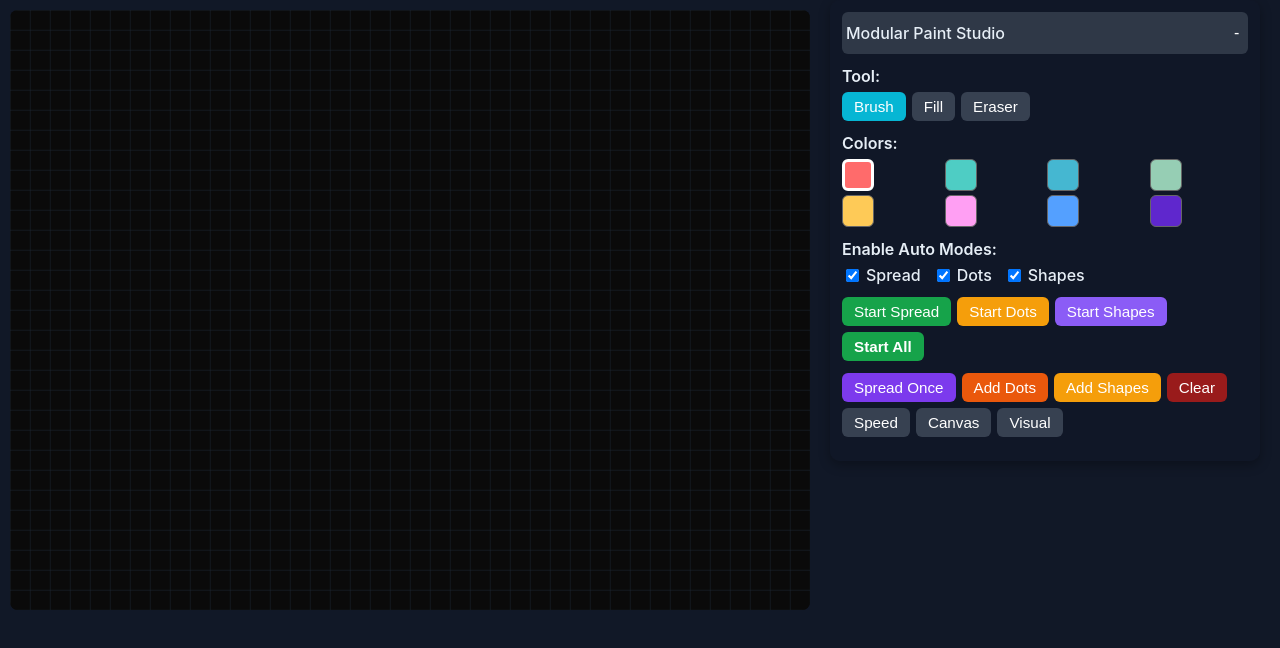
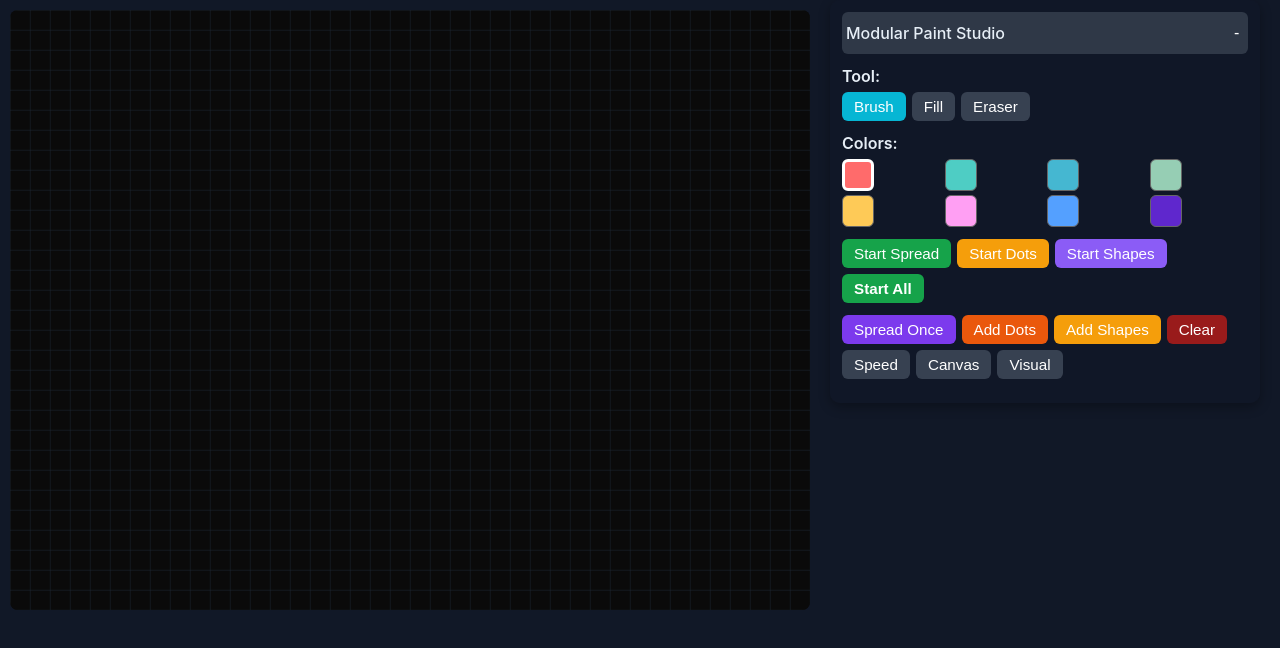
Before and after one commit to jo56/painting-with-roughness, a React (Vite) app: page / in a window 1280 px wide. Shown: the top 648 px of the page. Built offline with nearby package versions, Linux system fonts and the light colour scheme.

Commit message:
removig checkbox

```diff
--- a/src/App.tsx
+++ b/src/App.tsx
@@ -641,35 +641,7 @@ export default function ModularSettingsPaintStudio(): JSX.Element {
               </div>
             </div>
 
-            <div style={{ marginBottom: '12px' }}>
-              <label style={{ fontWeight: 600, marginBottom: '6px', display: 'block' }}>Enable Auto Modes:</label>
-              <div style={{ display: 'flex', gap: '12px', flexWrap: 'wrap' }}>
-                <label style={{ display: 'flex', alignItems: 'center', gap: '4px', fontWeight: 500 }}>
-                  <input
-                    type="checkbox"
-                    checked={autoSpreadEnabled}
-                    onChange={(e) => setAutoSpreadEnabled(e.target.checked)}
-                  />
-                  Spread
-                </label>
-                <label style={{ display: 'flex', alignItems: 'center', gap: '4px', fontWeight: 500 }}>
-                  <input
-                    type="checkbox"
-                    checked={autoDotsEnabled}
-                    onChange={(e) => setAutoDotsEnabled(e.target.checked)}
-                  />
-                  Dots
-                </label>
-                <label style={{ display: 'flex', alignItems: 'center', gap: '4px', fontWeight: 500 }}>
-                  <input
-                    type="checkbox"
-                    checked={autoShapesEnabled}
-                    onChange={(e) => setAutoShapesEnabled(e.target.checked)}
-                  />
-                  Shapes
-                </label>
-              </div>
-            </div>
+
 
             <div style={{ display: 'flex', gap: '6px', marginBottom: '12px', flexWrap: 'wrap' }}>
               {[
```
